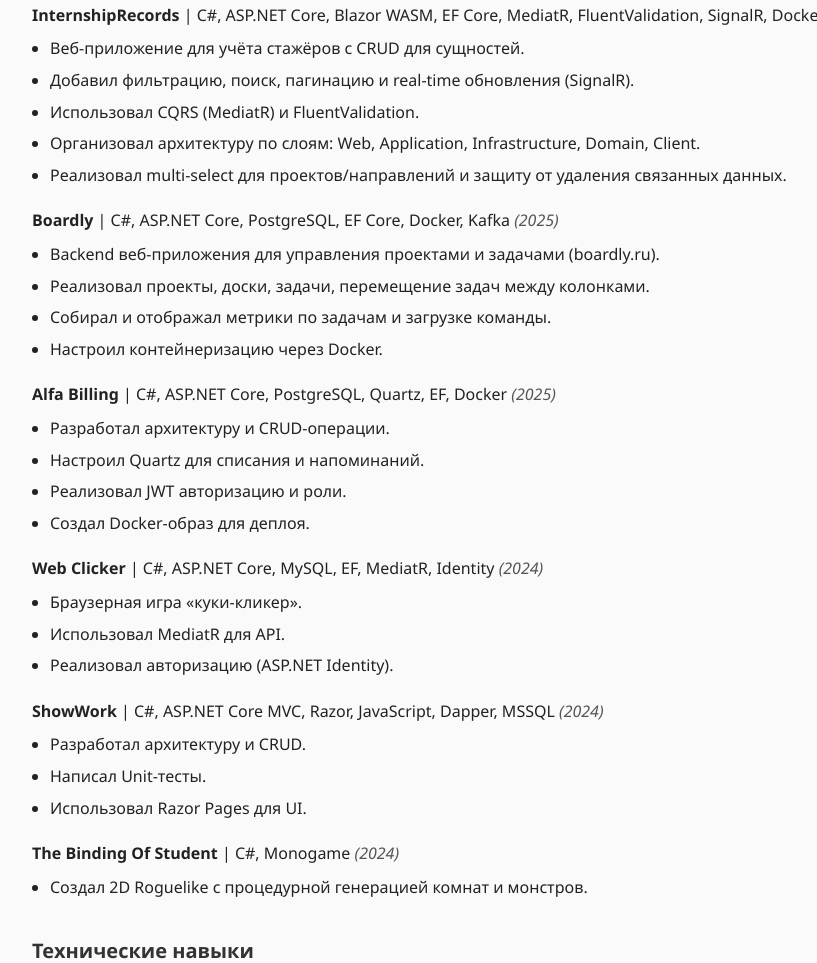
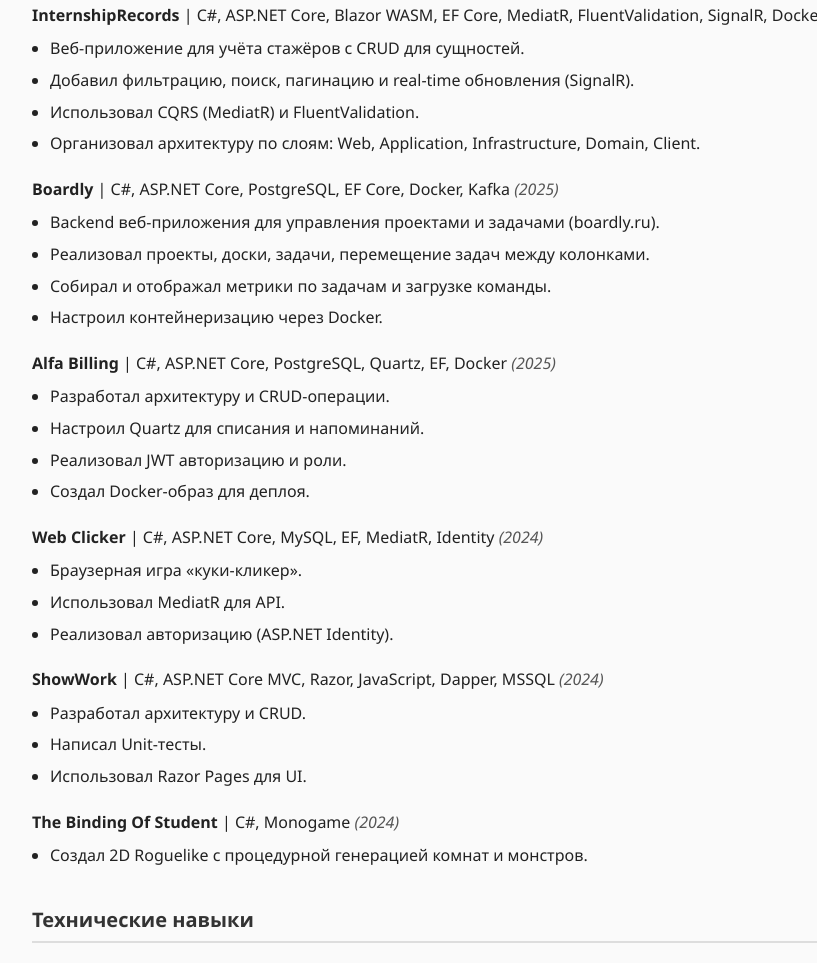
Before and after one commit to holo2k/resume-web, a plain HTML site: page index.html in a window 1280 px wide. Shown: the part 837-1800 px from the top of the page, without its empty margins (158-975 px from the left). Drawn offline with Linux system fonts and the light colour scheme.

Commit message:
Update index.html

```diff
--- a/index.html
+++ b/index.html
@@ -99,7 +99,6 @@
         <li>Добавил фильтрацию, поиск, пагинацию и real-time обновления (SignalR).</li>
         <li>Использовал CQRS (MediatR) и FluentValidation.</li>
         <li>Организовал архитектуру по слоям: Web, Application, Infrastructure, Domain, Client.</li>
-        <li>Реализовал multi-select для проектов/направлений и защиту от удаления связанных данных.</li>
       </ul>
     </div>
 
```
